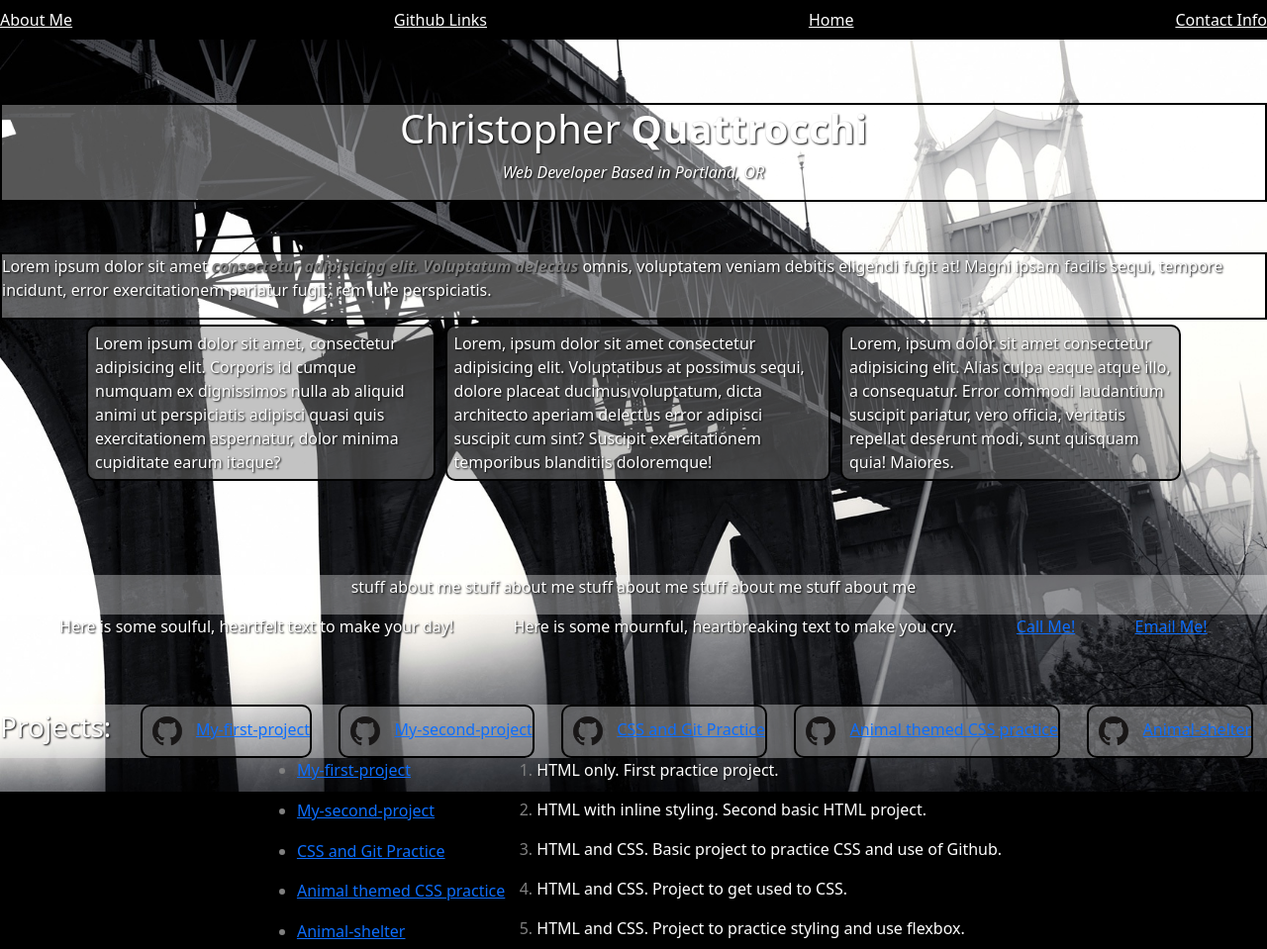
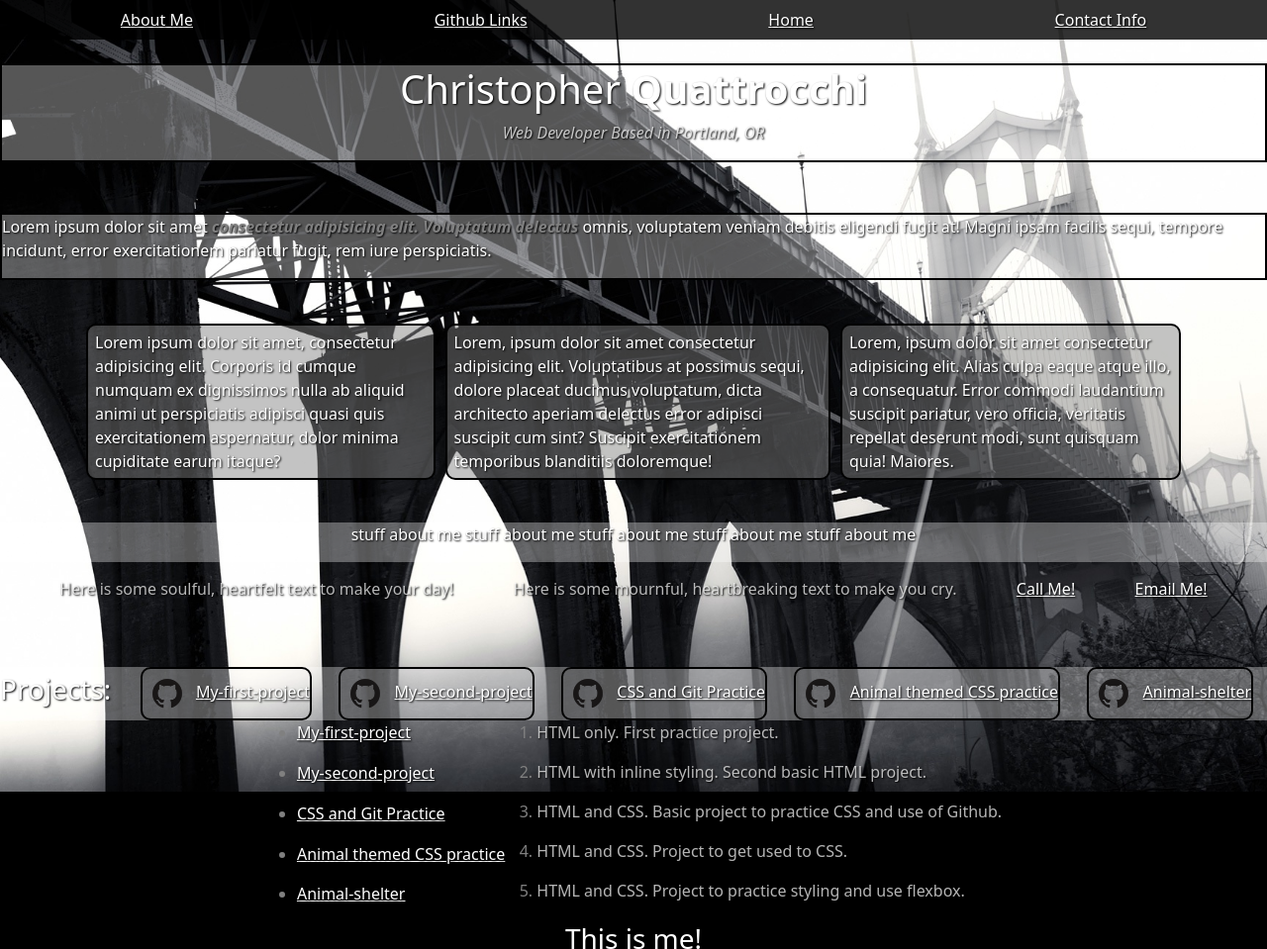
Before and after one commit to Christopher-Quattrocchi/portfolio-project, a plain HTML site: page index.html in a window 1280 px wide. Shown: the top 959 px of the page at 99% size. Drawn offline with nearby package versions, Linux system fonts and the light colour scheme.

Commit message:
add navbar and project link hover effect

```diff
--- a/css/styles.css
+++ b/css/styles.css
@@ -6,12 +6,25 @@
     color: white;
 }
 
+a {
+    color: white;
+    text-shadow: 1px 1px 2px black;
+}
+
 .navtext:hover {
     color: grey;
 }
 
+.navbar {
+    background-color: rgba(0, 0, 0, 0.803);
+}
+
+.navbar a {
+    margin: auto;
+}
+
 p {
-    color: rgb(255, 255, 255);
+    color: rgba(255, 255, 255, 0.71);
     text-shadow: 1px 1px 2px black;
 }
 
@@ -67,6 +80,9 @@ html {
 
 .pfloat {
     display:flex;
+    margin-top:3%;
+    padding-bottom:0;
+    margin-bottom:0;
 }
 
 .pfloat p {
@@ -93,12 +109,17 @@ html {
     background-color:rgba(255, 255, 255, 0.335);
 }
 
+.aboutme {
+    margin-top: 3%;
+}
+
 .aboutme p {
     color: rgb(255, 255, 255);
     text-shadow: 1px 1px 2px black;
 }
 
 .contact-info {
+    margin-top: 15px;
     display: flex;
     justify-content: space-evenly;
 }
@@ -136,10 +157,18 @@ html {
     margin: auto;
 }
 
+.projectinner div:hover {
+    background-color: rgba(0, 0, 0, 0.809);
+}
+
 .projectinner img {
     aspect-ratio: 1 / 1;
     height: 50px;
     width: 50px;
+}
+
+.projectinner a:hover {
+    color: rgba(255, 0, 0, 0.9);
 }
 
 .projects-lists {
--- a/index.html
+++ b/index.html
@@ -15,11 +15,11 @@
         integrity="sha384-C6RzsynM9kWDrMNeT87bh95OGNyZPhcTNXj1NW7RuBCsyN/o0jlpcV8Qyq46cDfL"
         crossorigin="anonymous"></script>
     <div>
-        <nav class="navbar navbar-light bg-black">
-            <a href="aboutme.html" class="navtext">About Me</a>
-            <a href="links.html" class="navtext">Github Links</a>
-            <a href="index.html" class="navtext">Home</a>
-            <a href="contact.html" class="navtext">Contact Info</a>
+        <nav class="navbar fixed-top">
+            <a href="change later" class="navtext">About Me</a>
+            <a href="change later" class="navtext">Github Links</a>
+            <a href="change later" class="navtext">Home</a>
+            <a href="change later" class="navtext">Contact Info</a>
         </nav>
     </div>
 
@@ -161,12 +161,7 @@
                 Veritatis quaerat sequi unde adipisci rerum nesciunt minus perspiciatis inventore consequuntur pariatur
                 quis, quasi dicta architecto, magni minima natus quae illum quia. Lorem ipsum dolor sit amet consectetur
                 adipisicing elit. Impedit tempore error aut voluptates sapiente temporibus deserunt distinctio similique
-                tempora? Accusamus, rem saepe debitis velit cupiditate molestiae maxime? Mollitia, tempora minus? Lorem
-                ipsum dolor sit, amet consectetur adipisicing elit. Voluptates doloremque autem sapiente voluptatum a
-                maxime harum maiores id aliquam sed fuga earum porro sit laborum quos, laudantium, ipsam recusandae
-                quae? Lorem ipsum dolor sit, amet consectetur adipisicing elit. Officiis dolorem iusto esse porro
-                deserunt maxime, delectus ducimus accusamus labore, sunt corrupti iste non, temporibus numquam fugit hic
-                totam repellat consectetur.</p>
+                tempora?</p>
         </div>
     </div>
 
```
